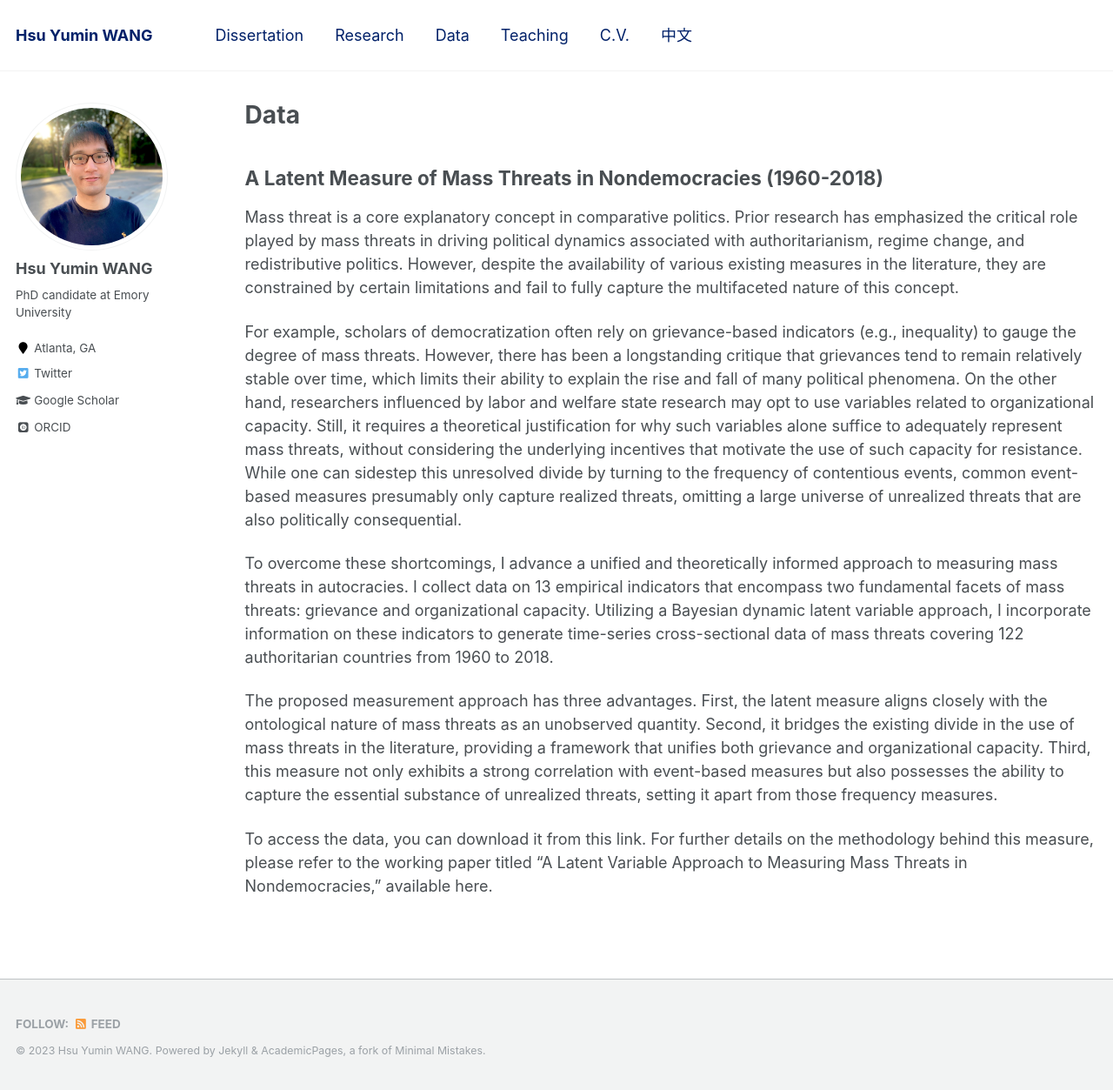
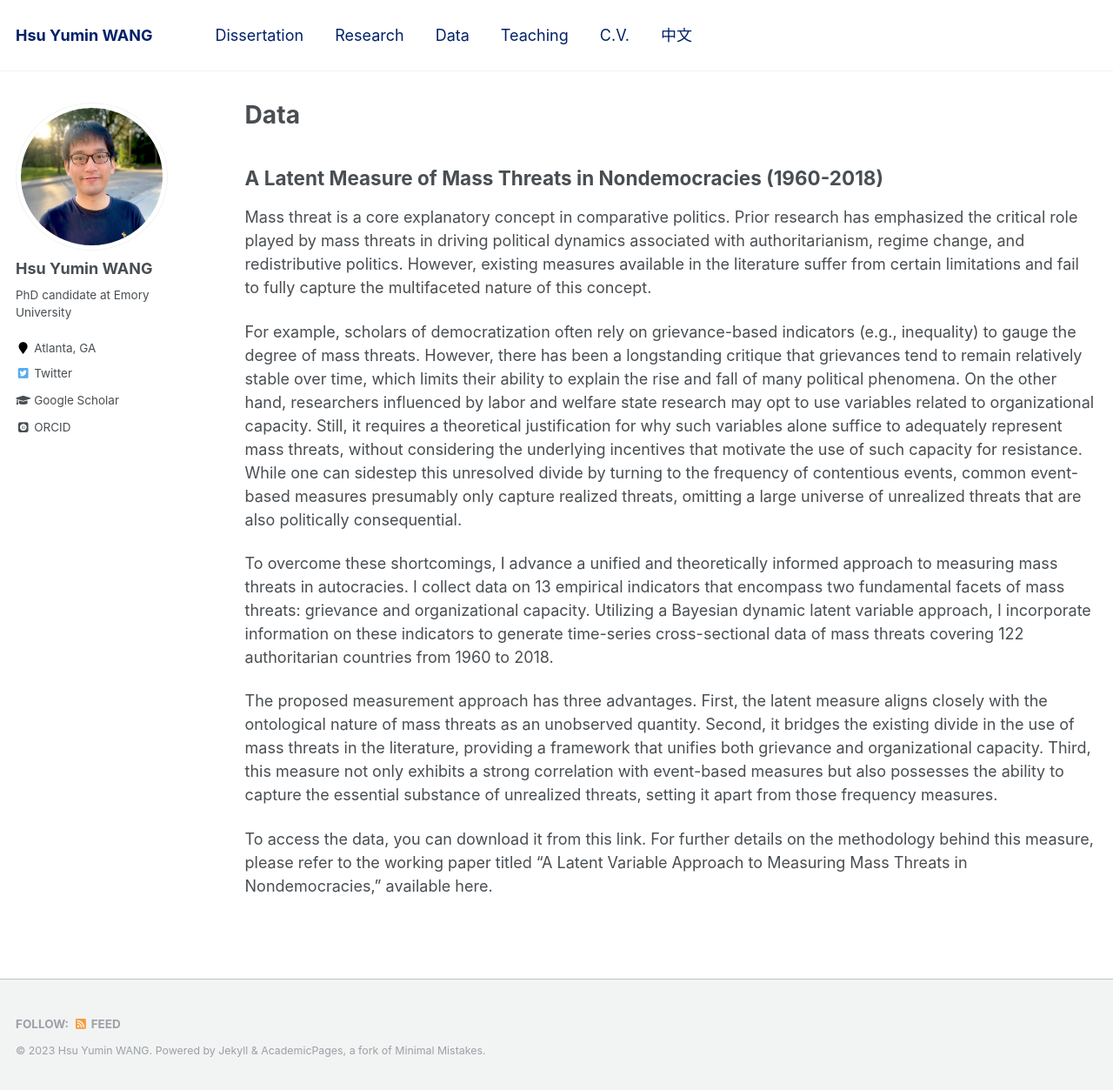
Before and after one commit to hsuyumin/hsuyumin.github.io, a Jekyll site: the page built from _pages/data.md, in a window 1280 px wide and 1253 px high. Shown: the whole window at 87% size. Built offline with Jekyll 4.4.1, drawn with Linux system fonts in a browser that asks for light colours; some web fonts are replaced.

Commit message:
Update data.md

```diff
--- a/_pages/data.md
+++ b/_pages/data.md
@@ -10,7 +10,7 @@ redirect_from:
 ## A Latent Measure of Mass Threats in Nondemocracies (1960-2018)
 
 
-  Mass threat is a core explanatory concept in comparative politics. Prior research has emphasized the critical role played by mass threats in driving political dynamics associated with authoritarianism, regime change, and redistributive politics. However, despite the availability of various existing measures in the literature, they are constrained by certain limitations and fail to fully capture the multifaceted nature of this concept.
+  Mass threat is a core explanatory concept in comparative politics. Prior research has emphasized the critical role played by mass threats in driving political dynamics associated with authoritarianism, regime change, and redistributive politics. However, existing measures available in the literature suffer from certain limitations and fail to fully capture the multifaceted nature of this concept.
 
   For example, scholars of democratization often rely on grievance-based indicators (e.g., inequality) to gauge the degree of mass threats. However, there has been a longstanding critique that grievances tend to remain relatively stable over time, which limits their ability to explain the rise and fall of many political phenomena. On the other hand, researchers influenced by labor and welfare state research may opt to use variables related to organizational capacity. Still, it requires a theoretical justification for why such variables alone suffice to adequately represent mass threats, without considering the underlying incentives that motivate the use of such capacity for resistance. While one can sidestep this unresolved divide by turning to the frequency of contentious events, common event-based measures presumably only capture realized threats, omitting a large universe of unrealized threats that are also politically consequential.
 
```
